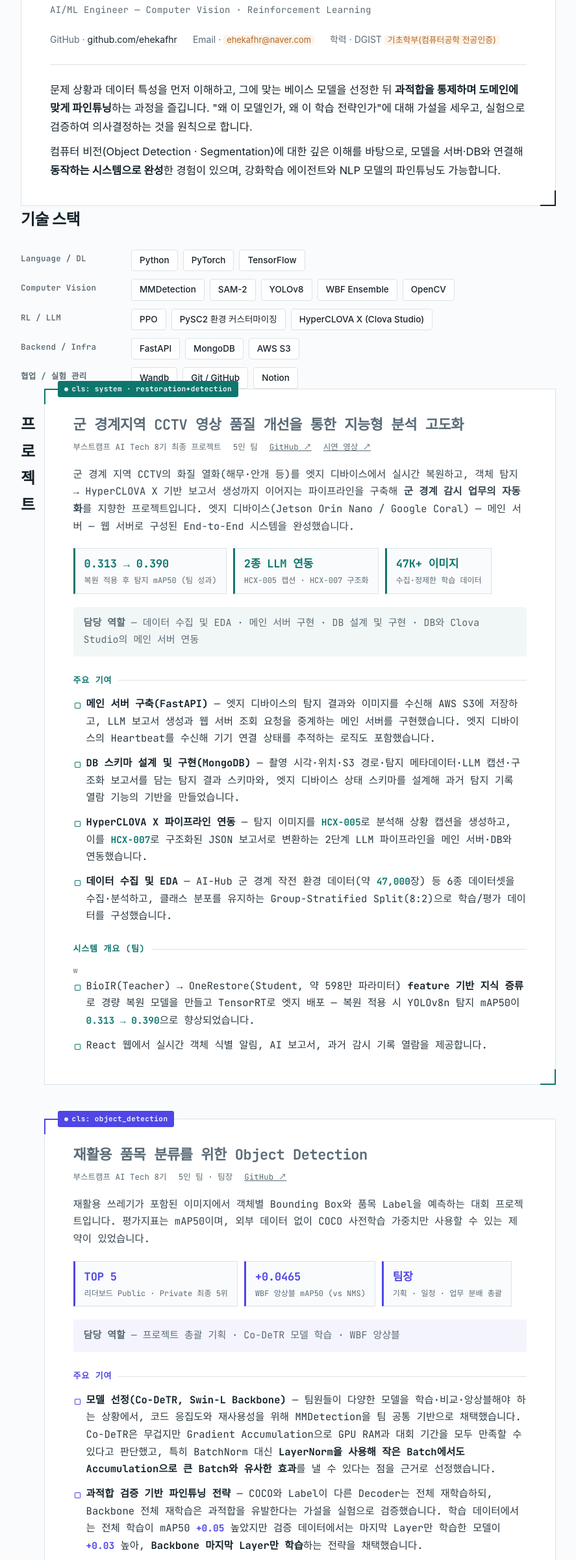
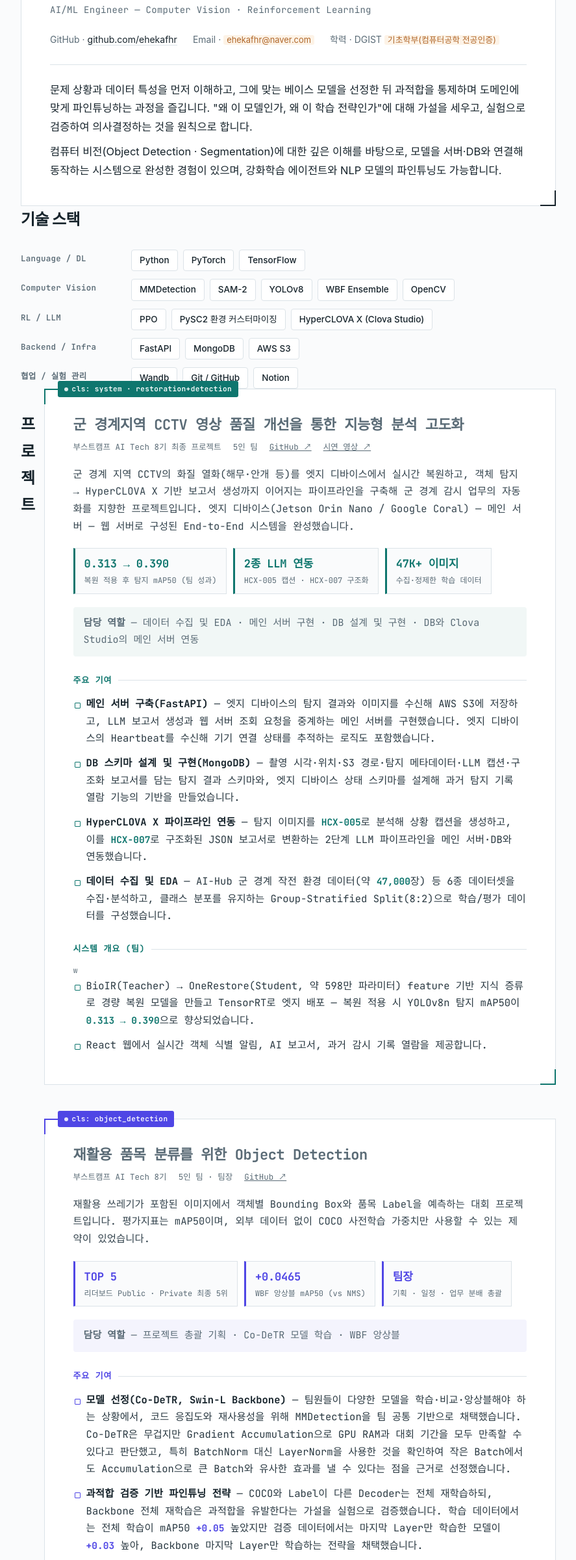
Before and after one commit to ehekafhr/Portfolio, a plain HTML site: page index.html in a window 1280 px wide. Shown: the part 101-2501 px from the top of the page at 65% size, without its empty margins (196-1083 px from the left). Drawn offline with Linux system fonts and the light colour scheme; a web font is replaced by a local one.

Commit message:
Update index.html

```diff
--- a/index.html
+++ b/index.html
@@ -183,8 +183,8 @@ footer{padding:48px 0 72px;text-align:center;font-family:var(--mono);font-size:1
       <span>학력&nbsp;·&nbsp;DGIST <span class="placeholder">기초학부(컴퓨터공학 전공인증)</span></span>
     </div>
     <div class="intro">
-      <p>문제 상황과 데이터 특성을 먼저 이해하고, 그에 맞는 베이스 모델을 선정한 뒤 <strong>과적합을 통제하며 도메인에 맞게 파인튜닝</strong>하는 과정을 즐깁니다. "왜 이 모델인가, 왜 이 학습 전략인가"에 대해 가설을 세우고, 실험으로 검증하여 의사결정하는 것을 원칙으로 합니다.</p>
-      <p>컴퓨터 비전(Object Detection · Segmentation)에 대한 깊은 이해를 바탕으로, 모델을 서버·DB와 연결해 <strong>동작하는 시스템으로 완성</strong>한 경험이 있으며, 강화학습 에이전트와 NLP 모델의 파인튜닝도 가능합니다.</p>
+      <p>문제 상황과 데이터 특성을 먼저 이해하고, 그에 맞는 베이스 모델을 선정한 뒤 과적합을 통제하며 도메인에 맞게 파인튜닝하는 과정을 즐깁니다. "왜 이 모델인가, 왜 이 학습 전략인가"에 대해 가설을 세우고, 실험으로 검증하여 의사결정하는 것을 원칙으로 합니다.</p>
+      <p>컴퓨터 비전(Object Detection · Segmentation)에 대한 깊은 이해를 바탕으로, 모델을 서버·DB와 연결해 동작하는 시스템으로 완성한 경험이 있으며, 강화학습 에이전트와 NLP 모델의 파인튜닝도 가능합니다.</p>
     </div>
   </div>
 </header>
@@ -218,7 +218,7 @@ footer{padding:48px 0 72px;text-align:center;font-family:var(--mono);font-size:1
       <a href="https://www.youtube.com/watch?v=n9__Jga_j58">시연 영상 ↗</a>
     </div>
     <p class="overview">
-      군 경계 지역 CCTV의 화질 열화(해무·안개 등)를 엣지 디바이스에서 실시간 복원하고, 객체 탐지 → HyperCLOVA X 기반 보고서 생성까지 이어지는 파이프라인을 구축해 <strong>군 경계 감시 업무의 자동화</strong>를 지향한 프로젝트입니다. 엣지 디바이스(Jetson Orin Nano / Google Coral) — 메인 서버 — 웹 서버로 구성된 End-to-End 시스템을 완성했습니다.
+      군 경계 지역 CCTV의 화질 열화(해무·안개 등)를 엣지 디바이스에서 실시간 복원하고, 객체 탐지 → HyperCLOVA X 기반 보고서 생성까지 이어지는 파이프라인을 구축해 군 경계 감시 업무의 자동화를 지향한 프로젝트입니다. 엣지 디바이스(Jetson Orin Nano / Google Coral) — 메인 서버 — 웹 서버로 구성된 End-to-End 시스템을 완성했습니다.
     </p>
     <div class="metrics">
       <div class="metric"><div class="v">0.313 → 0.390</div><div class="k">복원 적용 후 탐지 mAP50 (팀 성과)</div></div>
@@ -238,7 +238,7 @@ footer{padding:48px 0 72px;text-align:center;font-family:var(--mono);font-size:1
     <div class="block">
       <h4>시스템 개요 (팀)</h4>
       <ul>w
-        <li>BioIR(Teacher) → OneRestore(Student, 약 598만 파라미터) <strong>feature 기반 지식 증류</strong>로 경량 복원 모델을 만들고 TensorRT로 엣지 배포 — 복원 적용 시 YOLOv8n 탐지 mAP50이 <span class="num">0.313 → 0.390</span>으로 향상되었습니다.</li>
+        <li>BioIR(Teacher) → OneRestore(Student, 약 598만 파라미터) feature 기반 지식 증류로 경량 복원 모델을 만들고 TensorRT로 엣지 배포 — 복원 적용 시 YOLOv8n 탐지 mAP50이 <span class="num">0.313 → 0.390</span>으로 향상되었습니다.</li>
         <li>React 웹에서 실시간 객체 식별 알림, AI 보고서, 과거 감시 기록 열람을 제공합니다.</li>
       </ul>
     </div>
@@ -265,8 +265,8 @@ footer{padding:48px 0 72px;text-align:center;font-family:var(--mono);font-size:1
     <div class="block">
       <h4>주요 기여</h4>
       <ul>
-        <li><strong>모델 선정(Co-DeTR, Swin-L Backbone)</strong> — 팀원들이 다양한 모델을 학습·비교·앙상블해야 하는 상황에서, 코드 응집도와 재사용성을 위해 MMDetection을 팀 공통 기반으로 채택했습니다. Co-DeTR은 무겁지만 Gradient Accumulation으로 GPU RAM과 대회 기간을 모두 만족할 수 있다고 판단했고, 특히 BatchNorm 대신 <strong>LayerNorm을 사용해 작은 Batch에서도 Accumulation으로 큰 Batch와 유사한 효과</strong>를 낼 수 있다는 점을 근거로 선정했습니다.</li>
-        <li><strong>과적합 검증 기반 파인튜닝 전략</strong> — COCO와 Label이 다른 Decoder는 전체 재학습하되, Backbone 전체 재학습은 과적합을 유발한다는 가설을 실험으로 검증했습니다. 학습 데이터에서는 전체 학습이 mAP50 <span class="num">+0.05</span> 높았지만 검증 데이터에서는 마지막 Layer만 학습한 모델이 <span class="num">+0.03</span> 높아, <strong>Backbone 마지막 Layer만 학습</strong>하는 전략을 채택했습니다.</li>
+        <li><strong>모델 선정(Co-DeTR, Swin-L Backbone)</strong> — 팀원들이 다양한 모델을 학습·비교·앙상블해야 하는 상황에서, 코드 응집도와 재사용성을 위해 MMDetection을 팀 공통 기반으로 채택했습니다. Co-DeTR은 무겁지만 Gradient Accumulation으로 GPU RAM과 대회 기간을 모두 만족할 수 있다고 판단했고, 특히 BatchNorm 대신 LayerNorm을 사용한 것을 확인하여 작은 Batch에서도 Accumulation으로 큰 Batch와 유사한 효과를 낼 수 있다는 점을 근거로 선정했습니다.</li>
+        <li><strong>과적합 검증 기반 파인튜닝 전략</strong> — COCO와 Label이 다른 Decoder는 전체 재학습하되, Backbone 전체 재학습은 과적합을 유발한다는 가설을 실험으로 검증했습니다. 학습 데이터에서는 전체 학습이 mAP50 <span class="num">+0.05</span> 높았지만 검증 데이터에서는 마지막 Layer만 학습한 모델이 <span class="num">+0.03</span> 높아, Backbone 마지막 Layer만 학습하는 전략을 채택했습니다.</li>
         <li><strong>WBF(Weighted Box Fusion) 앙상블</strong> — 박스를 제거하는 NMS와 달리 신뢰도·위치·크기를 종합해 새 박스를 생성하는 WBF가 더 안정적일 것으로 가설을 세웠고, 검증 데이터에서 mAP50 <span class="num">+0.0465</span>를 확인해 최종 채택했습니다. EDA 결과를 바탕으로 모델·클래스별 가중치를 부여하고, IoU Threshold는 Grid Search로 최적화했습니다.</li>
         <li><strong>팀 리딩</strong> — 약 8일의 짧은 대회 기간 내 완주를 위해 업무별 시한을 배정하고, 병목 방지를 위해 초기 모델 세팅에 인원을 집중 배치했습니다. Wandb로 실험을 관리하고 Notion에 결과를 정리해 앙상블 의사결정의 근거로 활용했습니다.</li>
       </ul>
@@ -283,7 +283,7 @@ footer{padding:48px 0 72px;text-align:center;font-family:var(--mono);font-size:1
       <a href="https://github.com/ehekafhr/pro-cv-semanticsegmentation-cv-10">GitHub ↗</a>
     </div>
     <p class="overview">
-      손 X-ray 영상(2048×2048)에서 <strong>29개 손뼈 클래스</strong>를 각각 Segmentation하는 프로젝트입니다. 뼈가 겹치는 영역은 여러 클래스로 동시에 라벨링해야 하는 multi-label 문제이며, 평가지표는 클래스 평균 Dice(mDice)입니다. (Train 800장 / Test 288장)
+      손 X-ray 영상(2048×2048)에서 29개 손뼈 클래스를 각각 Segmentation하는 프로젝트입니다. 뼈가 겹치는 영역은 여러 클래스로 동시에 라벨링해야 하는 multi-label 문제이며, 평가지표는 클래스 평균 Dice(mDice)입니다. (Train 800장 / Test 288장)
     </p>
     <div class="metrics">
       <div class="metric"><div class="v">0.9759</div><div class="k">최종 앙상블 Dice</div></div>
@@ -310,7 +310,7 @@ footer{padding:48px 0 72px;text-align:center;font-family:var(--mono);font-size:1
       <a href="https://github.com/ehekafhr/TStarBot1">GitHub ↗</a>
     </div>
     <p class="overview">
-      강화학습 에이전트를 다른 환경으로 전환할 때, <strong>환경 변화를 점진적으로 적용하며 파인튜닝하는 방식의 효과를 검증</strong>한 프로젝트입니다. 스타크래프트 2(Tencent TStarBot1 기반 macro-action 환경, PPO)를 기본 환경으로, APM(분당 액션 수)이 일정 값을 넘으면 제약을 부여하는 환경을 전환 대상으로 설정했습니다.
+      강화학습 에이전트를 다른 환경으로 전환할 때, 환경 변화를 점진적으로 적용하며 파인튜닝하는 방식의 효과를 검증한 프로젝트입니다. 스타크래프트 2(Tencent TStarBot1 기반 macro-action 환경, PPO)를 기본 환경으로, APM(분당 액션 수)이 일정 값을 넘으면 제약을 부여하는 환경을 전환 대상으로 설정했습니다.
     </p>
     <div class="metrics">
       <div class="metric"><div class="v">+25% / +10%</div><div class="k">점진적 전환 시 승률 향상 (하수 / 고수 상대)</div></div>
```
